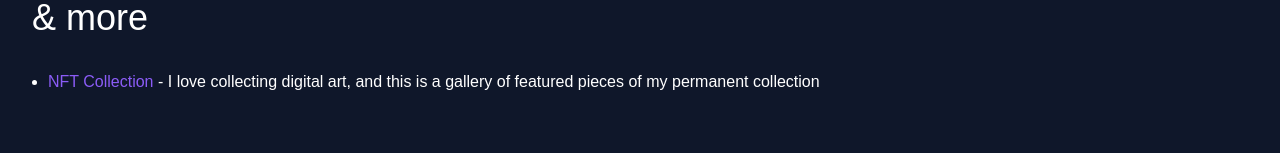
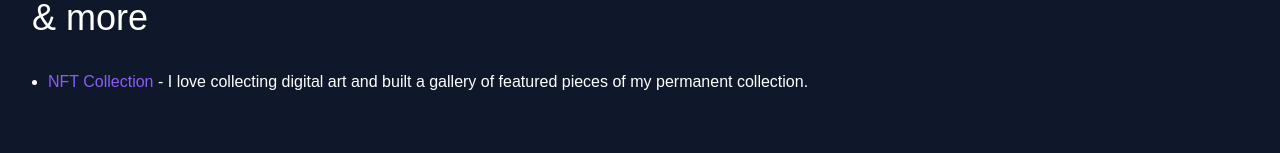
Before and after one commit to ExistentialEnso/ens0-me, a Next.js app: page / in a window 1280 px wide. Shown: the part 993-1146 px from the top of the page. Built offline with nearby package versions, Linux system fonts and the light colour scheme; a web font is replaced by a local one.

Commit message:
Copy & comments

```diff
--- a/src/app/nfts/TileGalleryView.tsx
+++ b/src/app/nfts/TileGalleryView.tsx
@@ -20,6 +20,7 @@ const TileGalleryView = (props: TileGalleryViewProps) => {
 
     let i = 0
 
+    // Don't show anything if there's no NFT data provided
     if(!nfts)
         return(<></>)
 
--- a/src/app/page.tsx
+++ b/src/app/page.tsx
@@ -71,7 +71,7 @@ export default function Home() {
         <Heading size={2}>& more</Heading>
 
         <ul className="list-disc ml-4">
-            <li><Link href="/nfts">NFT Collection</Link> - I love collecting digital art, and this is a gallery of featured pieces of my permanent collection</li>
+            <li><Link href="/nfts">NFT Collection</Link> - I love collecting digital art and built a gallery of featured pieces of my permanent collection.</li>
         </ul>
     </main>
   )
```
